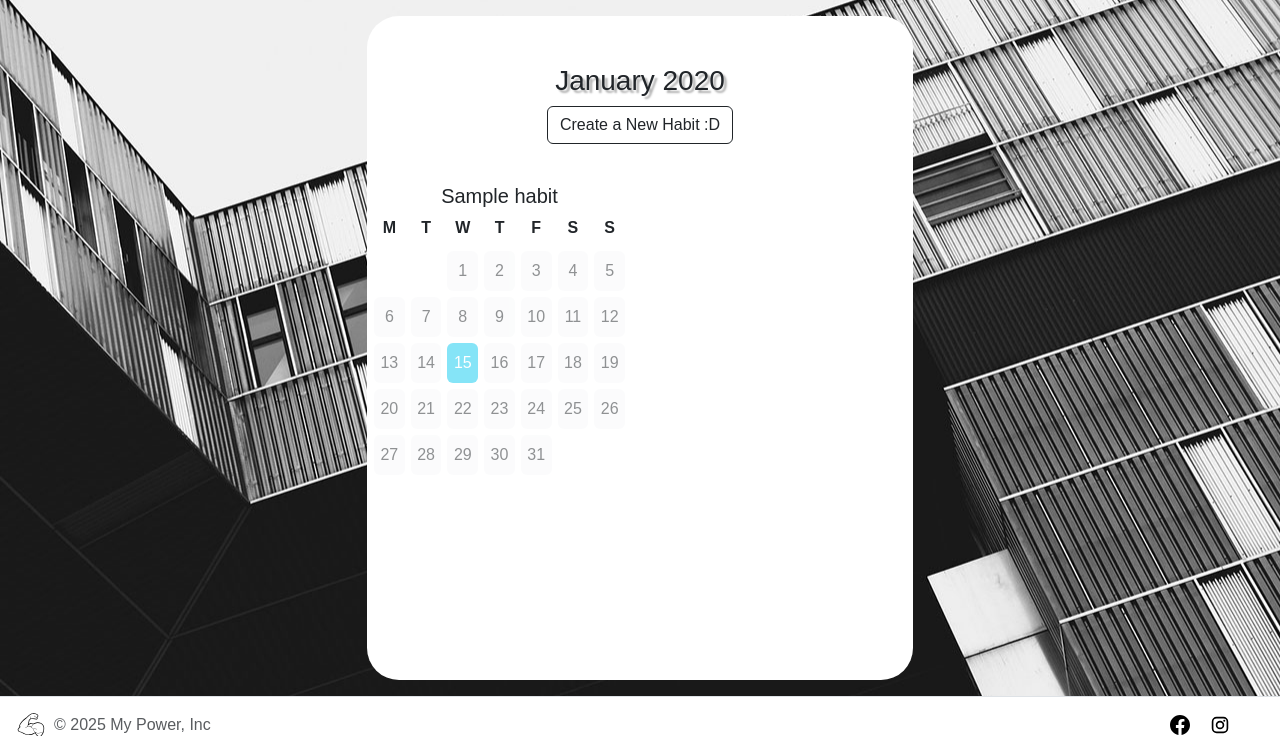
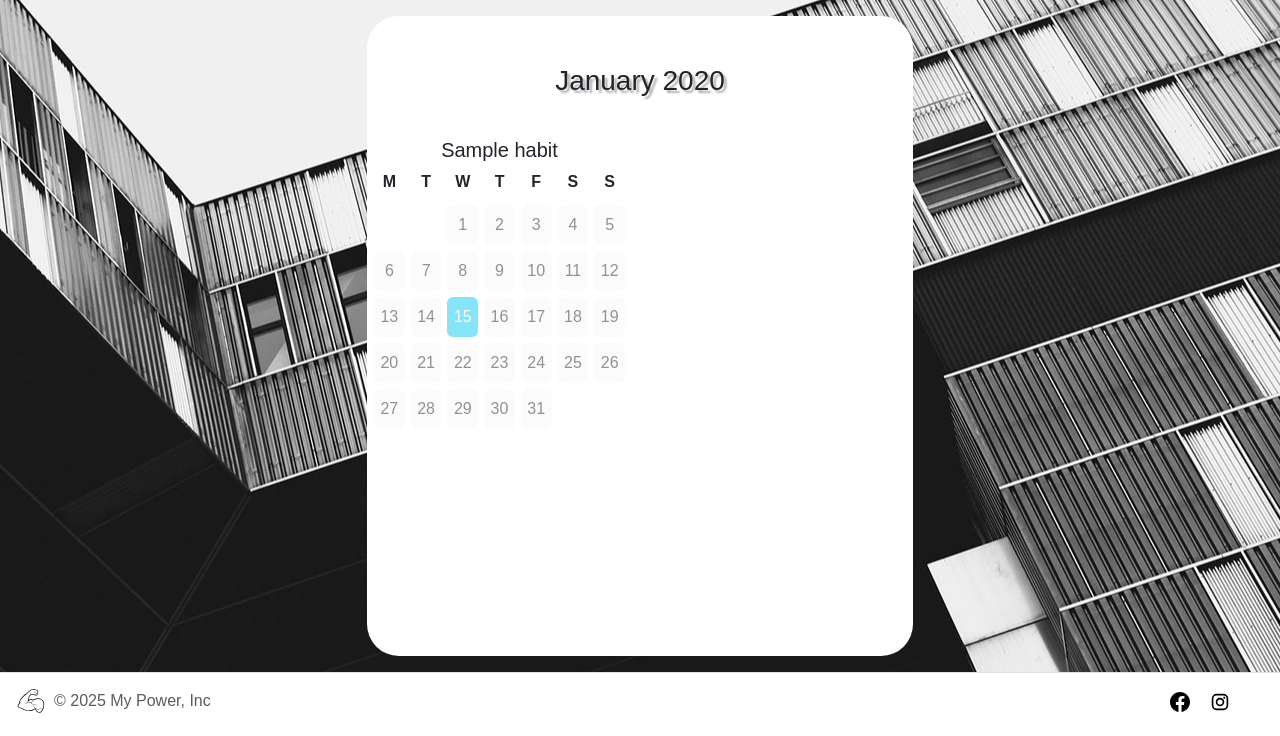
Before and after one commit to sofijasljusar/100-days-20-projects, a Django app: the page made by project8/templates/partials/month-habits.html in a window 1280 px wide. Shown: the part 72-808 px from the top of the page. Run offline with Django 5.2, Linux system fonts and the light colour scheme; the first user in the database is signed in; tables that the repository leaves empty hold one stand-in row (Sample ...); some web fonts are replaced.

Commit message:
Project 8: Make Habit button appear only on editable habits component

```diff
--- a/project8/templates/partials/month-habits.html
+++ b/project8/templates/partials/month-habits.html
@@ -1,9 +1,12 @@
 <div class="bg-white bg-card w-100 h-100 text-center py-5">
   <h3 class="text-shadow">{{ month_start|date:"F" }} {{ month_start|date:"Y" }}</h3>
   <div class="mb-4">
-    <button class="btn border-dark" data-bs-toggle="modal" data-bs-target="#addHabitModal">Create a New Habit :D</button>
+    {% if editable %}
+        <button class="btn border-dark" data-bs-toggle="modal" data-bs-target="#addHabitModal">
+            Create a New Habit :D
+        </button>
+    {% endif %}
   </div>
-
   <div class="row g-3 scrollable-container">
     {% for habit in habits %}
       {% include 'partials/habit-item.html' with habit=habit %}
```
